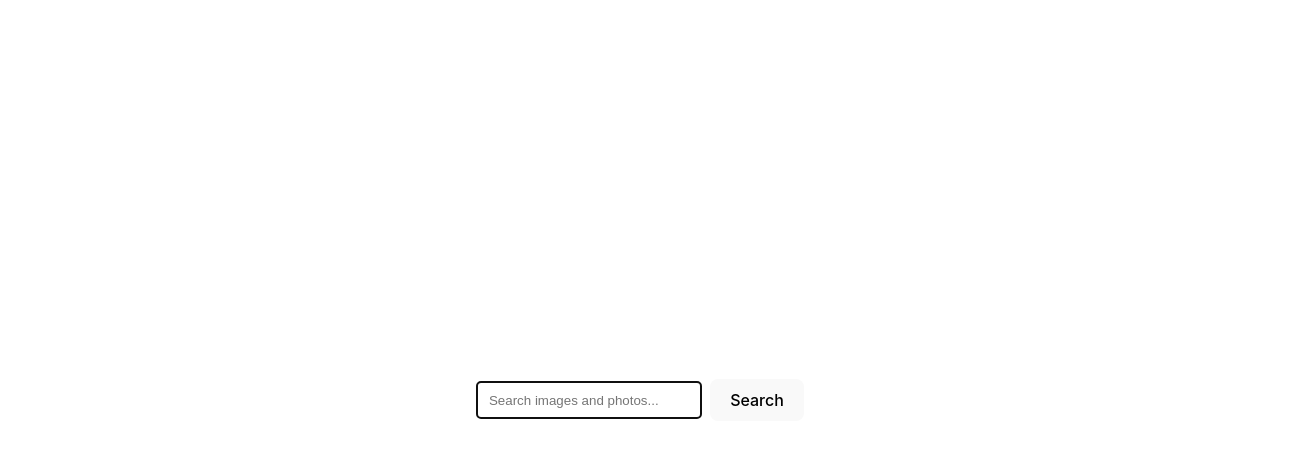
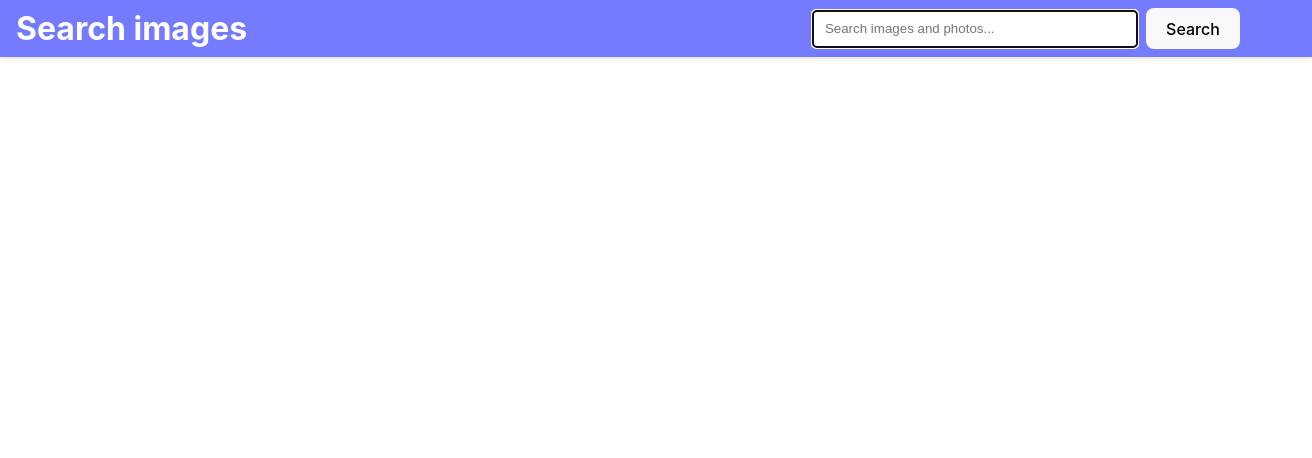
Before and after one commit to LadaM/goit-neo-react-hw-module4, a React (Vite) app: page / in a window 1280 px wide. Shown: the top 458 px of the page, 1312 px wide, since content can reach past the window. Built offline with nearby package versions, Linux system fonts and the light colour scheme.

Commit message:
4: styling header

```diff
--- a/package.json
+++ b/package.json
@@ -24,6 +24,7 @@
     "eslint-plugin-react-hooks": "^5.1.0-rc.0",
     "eslint-plugin-react-refresh": "^0.4.9",
     "globals": "^15.9.0",
+    "prop-types": "^15.8.1",
     "vite": "^5.4.1"
   }
 }
--- a/src/App.jsx
+++ b/src/App.jsx
@@ -1,10 +1,14 @@
 import SearchBar from './components/SearchBar/SearchBar.jsx';
+import { useEffect, useState } from 'react';
 
 function App() {
-
+  const [searchQuery, setSearchQuery] = useState('');
+  useEffect(() => {
+    console.log(searchQuery);
+  }, [searchQuery]);
   return (
     <>
-      <SearchBar />
+      <SearchBar setSearchQuery={setSearchQuery} searchQuery={searchQuery} />
     </>
   )
 }
--- a/src/components/SearchBar/SearchBar.jsx
+++ b/src/components/SearchBar/SearchBar.jsx
@@ -1,20 +1,41 @@
-import css from './SearchBar.module.css'
+import css from './SearchBar.module.css';
+import PropTypes from 'prop-types';
 
-const SearchBar = () => {
+const SearchBar = ({ searchQuery, setSearchQuery }) => {
+  const onSubmit = (event) => {
+    event.preventDefault(); // Prevent the default form submission behavior
+    let query = event.currentTarget.elements.query.value.trim();
+    if (!query) {
+      return;
+    }
+    setSearchQuery(query);
+    event.currentTarget.reset();
+  };
+
   return (
-    <header>
-      <form className={css.container}>
+    <header className={css.header}>
+      <h1 className={css.title}>Search images</h1>
+      {searchQuery && <p className={css.query}>{searchQuery}</p>}
+      <form className={css.container} onSubmit={onSubmit}>
         <input
           type="text"
           className={css.input}
           autoComplete="off"
           autoFocus
           placeholder="Search images and photos..."
+          name="query"
         />
-        <button type="submit">Search</button>
+        <button type="submit">
+          Search
+        </button>
       </form>
     </header>
   );
 };
 
+SearchBar.propTypes = {
+  searchQuery: PropTypes.string.isRequired,
+  setSearchQuery: PropTypes.func.isRequired,
+};
+
 export default SearchBar;
--- a/src/components/SearchBar/SearchBar.module.css
+++ b/src/components/SearchBar/SearchBar.module.css
@@ -1,16 +1,41 @@
+.header {
+    position: sticky;
+    top: 0;
+    z-index: 1000;
+    background-color: #747bff;
+    padding: 8px 16px;
+    width: 100%;
+    box-shadow: 0 2px 4px rgba(0, 0, 0, 0.1);
+    display: flex;
+    align-items: center;
+    justify-content: space-between;
+}
+
+.title {
+    margin: 0;
+    font-size: 2em;
+    color: white;
+}
+
+.query {
+    font-size: small;
+    font-weight: lighter;
+    color: whitesmoke;
+    margin: 0;
+}
+
+.container {
+    display: flex;
+    align-items: center;
+    justify-content: center;
+    gap: 8px;
+    padding-right: 56px;
+}
+
 .input {
     min-height: 20px;
-    min-width: 200px;
+    min-width: 300px;
     border: 1px solid #E5E7EB;
     border-radius: 4px;
     padding: 8px 12px;
 }
-
-.container {
-    display: flex;
-    flex-direction: row;
-    align-items: center;
-    align-content: center;
-    justify-content: center;
-    gap: 8px;
-}
--- a/src/index.css
+++ b/src/index.css
@@ -14,10 +14,8 @@
 }
 
 #root {
-    max-width: 1280px;
+    /*max-width: 1280px;*/
     margin: 0 auto;
-    padding: 2rem;
-    text-align: center;
 }
 
 a {
@@ -32,8 +30,6 @@ a:hover {
 
 body {
     margin: 0;
-    display: flex;
-    place-items: center;
     min-width: 320px;
     min-height: 100vh;
 }
```
Also changed, not shown: 1 other file (tests, documents, lock files or other folders).
